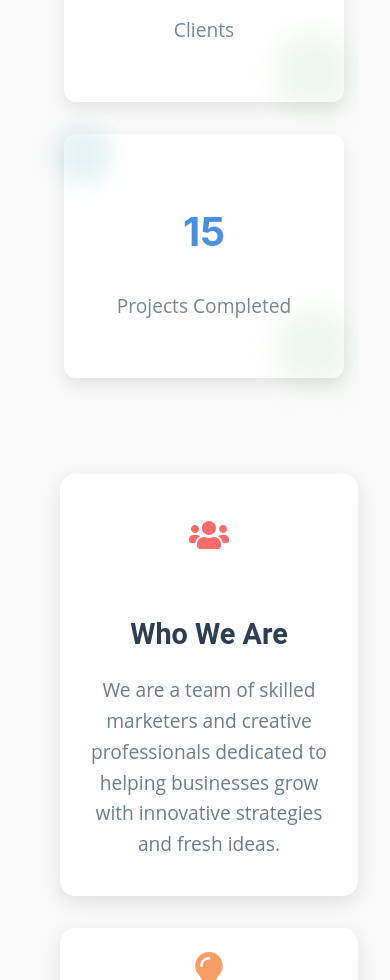
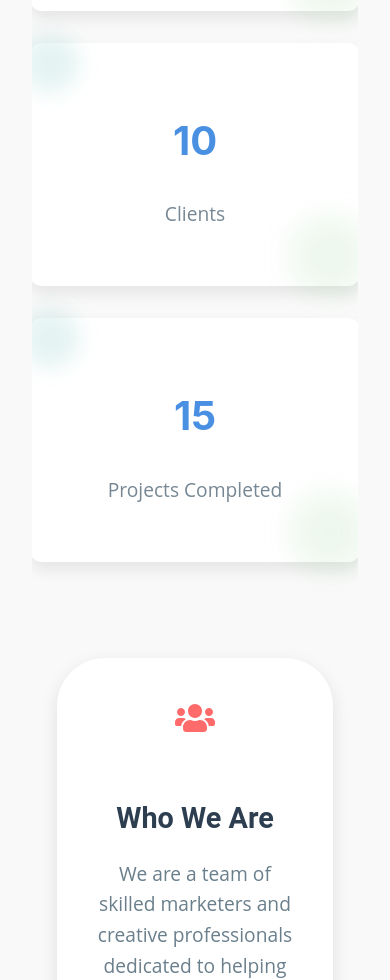
Before and after one commit to vishu3108/v-knon, a React (Create React App) app: page /about in a window 390 px wide. Shown: the part 1020-2000 px from the top of the page. Built offline with nearby package versions, Linux system fonts and the light colour scheme; a web font is replaced by a local one.

Commit message:
About Mobile Responsiove

```diff
--- a/src/CSS/About.css
+++ b/src/CSS/About.css
@@ -222,10 +222,53 @@
     transform: scale(1.05);
 }
 
-/* Mobile Adjustments */
-@media (max-width: 768px) {
+
+@media (max-width: 1080px) {
+    /* Adjust stats to be displayed one by one */
     .stats-section {
-        flex-wrap: wrap; /* Allow wrapping on smaller screens */
-        gap: 2rem;
+        flex-direction: column;
+        align-items: center;
+        justify-content: center;
+        gap: 2rem; /* Increased spacing for better proportion */
+        overflow-x: hidden;
+        padding-right: 0;
+    }
+
+    .stat-card {
+        width: 100%; /* Increased width to consume proportionate space */
+        min-width: unset;
+        padding: 2rem; /* Increased padding for better spacing */
+    }
+
+    .stat-number {
+        font-size: 3rem; /* Increased font size for better emphasis */
+    }
+
+    .stat-text {
+        font-size: 1.4rem; /* Increased text size for better readability */
+    }
+
+    /* Adjust details section to be displayed one by one */
+    .details-container {
+        display: flex;
+        flex-direction: column;
+        align-items: center;
+        gap: 2rem; /* Increased spacing for better separation */
+        padding: 0;
+    }
+
+    .detail-card {
+        width: 60%; /* Adjust width for better fit on smaller screens */
+        min-width: unset;
+        height: auto; /* Allow height to adjust dynamically */
+        padding: 2.5rem; /* Increased padding for better proportion */
+        border-radius: 3rem;
+    }
+
+    /* Adjust about description for better readability */
+    .about-description {
+        font-size: 1.6rem; /* Increased font size for better readability */
+        text-align: justify; /* Adjusted alignment for better reading experience */
+        padding: 0 1.5rem;
     }
 }
```
